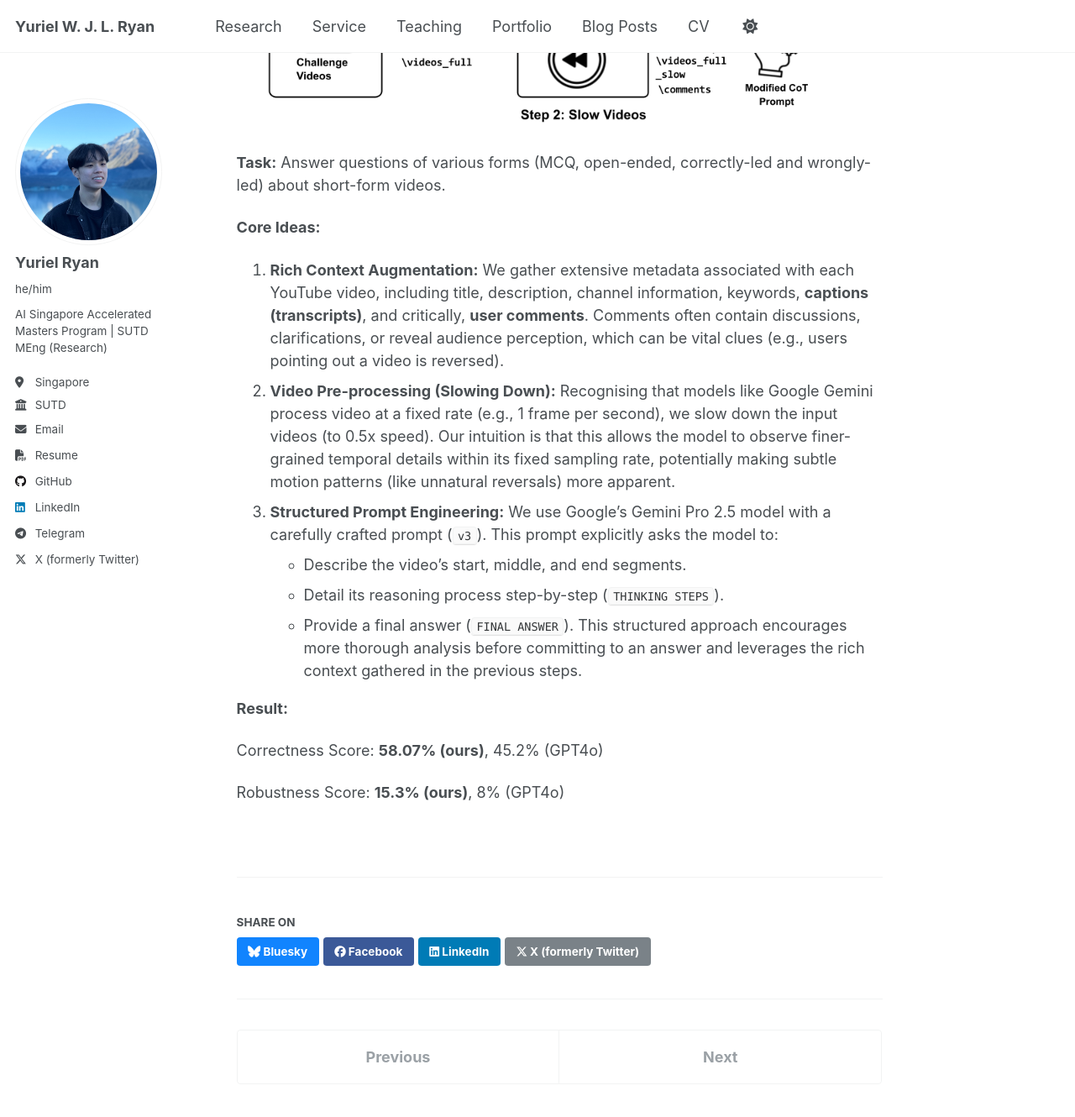
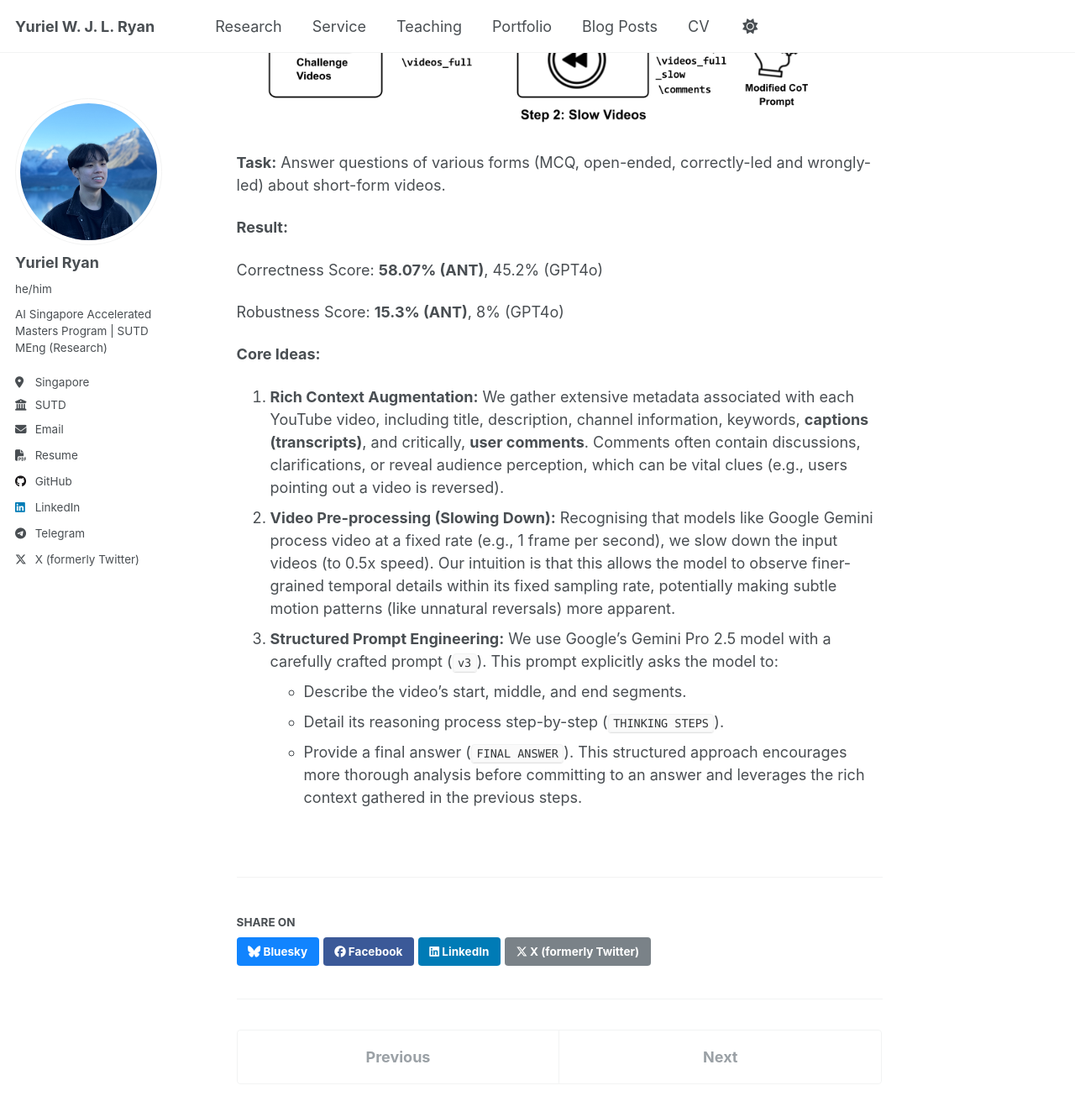
Before and after one commit to SausageMuffins/SausageMuffins.github.io, a Jekyll site: the page built from _portfolio/augment-and-think.md, in a window 1280 px wide and 1400 px high, scrolled down 472 px. Shown: the top 1330 px of the window at 84% size. Built offline with Jekyll 4.4.1, drawn with Linux system fonts in a browser that asks for light colours; a script that is not in the unit is left out; some of the changed lines change nothing that is shown.

Commit message:
minor edits

```diff
--- a/_portfolio/augment-and-think.md
+++ b/_portfolio/augment-and-think.md
@@ -11,6 +11,12 @@ date: 2025-05-29
 
 **Task:** Answer questions of various forms (MCQ, open-ended, correctly-led and wrongly-led) about short-form videos.
 
+**Result:**
+
+Correctness Score: **58.07% (ANT)**, 45.2% (GPT4o)
+
+Robustness Score: **15.3% (ANT)**, 8% (GPT4o)
+
 **Core Ideas:**
 1.  **Rich Context Augmentation:** We gather extensive metadata associated with each YouTube video, including title, description, channel information, keywords, **captions (transcripts)**, and critically, **user comments**. Comments often contain discussions, clarifications, or reveal audience perception, which can be vital clues (e.g., users pointing out a video is reversed).
 2.  **Video Pre-processing (Slowing Down):** Recognising that models like Google Gemini process video at a fixed rate (e.g., 1 frame per second), we slow down the input videos (to 0.5x speed). Our intuition is that this allows the model to observe finer-grained temporal details within its fixed sampling rate, potentially making subtle motion patterns (like unnatural reversals) more apparent.
@@ -19,9 +25,3 @@ date: 2025-05-29
     *   Detail its reasoning process step-by-step (`THINKING STEPS`).
     *   Provide a final answer (`FINAL ANSWER`).
     This structured approach encourages more thorough analysis before committing to an answer and leverages the rich context gathered in the previous steps.
-
-**Result:**
-
-Correctness Score: **58.07% (ours)**, 45.2% (GPT4o)
-
-Robustness Score: **15.3% (ours)**, 8% (GPT4o)
```
